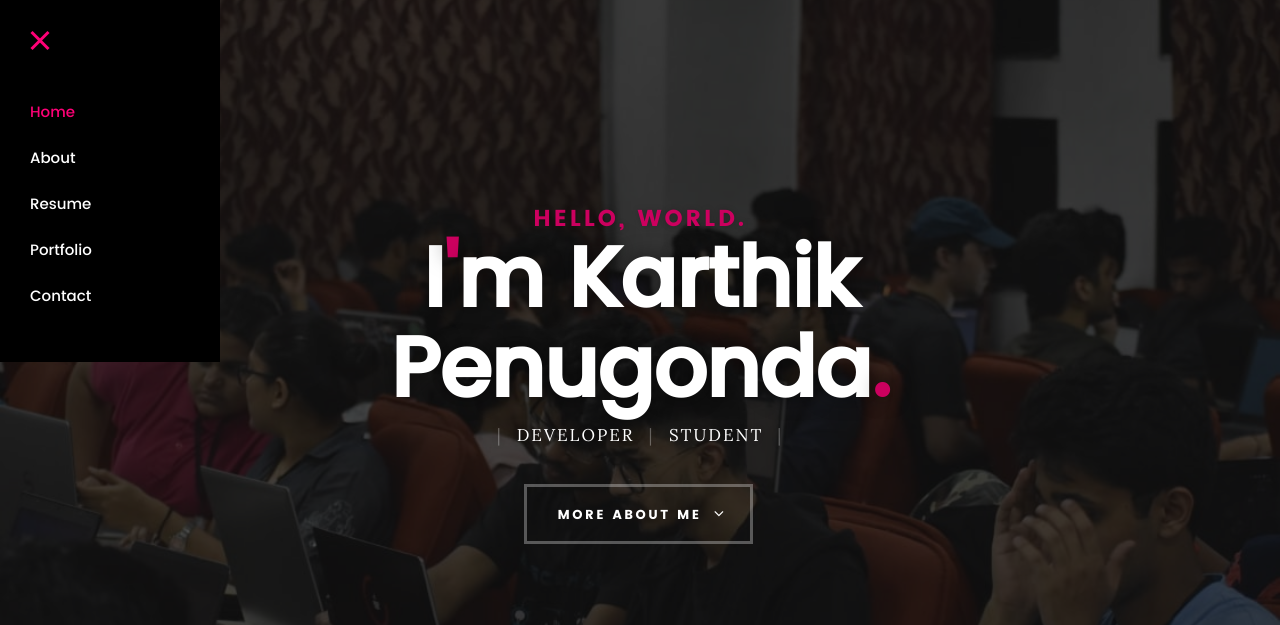
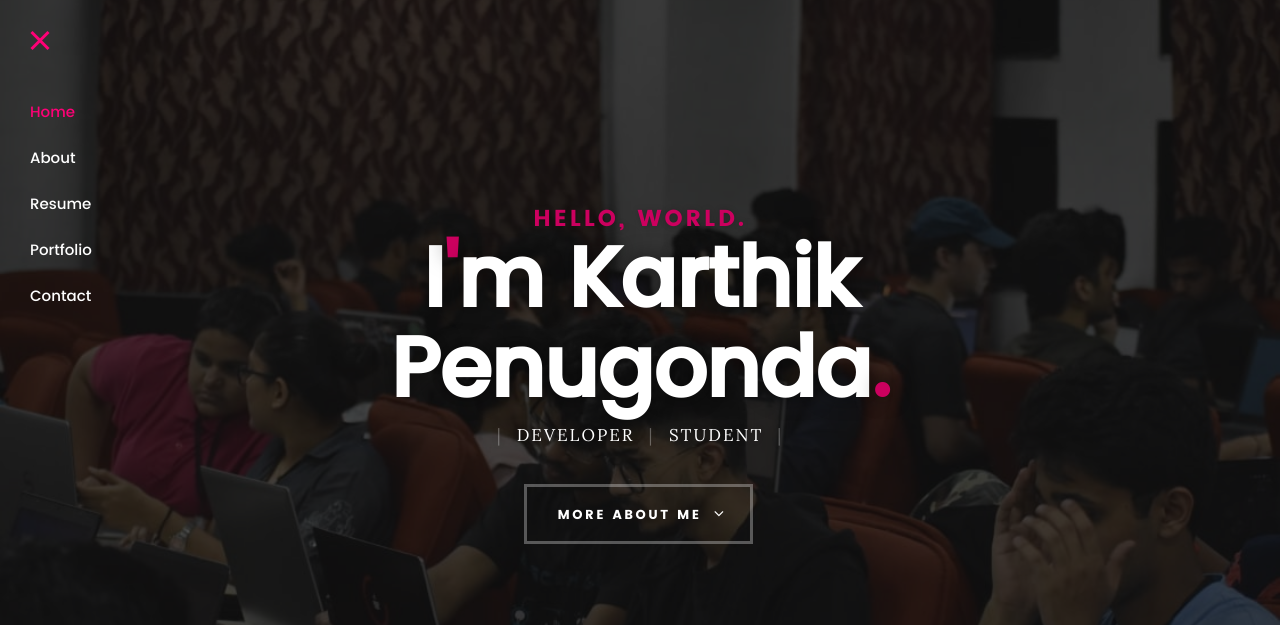
Before and after one commit to KarthikPenugonda2003/Portfolio, a plain HTML site: page index.html in a window 1280 px wide. Both pictures are taken after a click on the link "Menu". Shown: the top 625 px of the page. Drawn offline with Linux system fonts and the light colour scheme; files whose address does not match are found by name.

Commit message:
css commit

```diff
--- a/css/main.css
+++ b/css/main.css
@@ -1106,21 +1106,9 @@ header .logo {
 	margin-top: 25px;
 	position: center;
 }
-header .logo a {
-	display: block;
-	margin:0px 0px 0px 10px;
-	margin-bottom:20px;
-	border: none;
-	text-shadow:2px 2px 2px #cc005f;
-	color: white;
-	/* width: 100%; */
-	height: 100%;
-    position:relative;
-    font-family:'Comic Sans MS';
-	/* background-size: 113px 30px; */
-}
+
 header{
-	background-color: black;
+	background-color: transparent;
 	width: 220px;
 	height:66px;
 	display: inline;
@@ -1136,7 +1124,7 @@ header{
 	height: 40px;
 	margin-left: 20px;
 	margin-top: 20px;
-	display: block;
+	display:flex;
 	position: relative;
 }
 .menu-toggle span {
@@ -1196,7 +1184,7 @@ header{
 
 /* is clicked */
 .menu-toggle.is-clicked span {
-	background-color: rgba(255, 0, 119, 0);
+	background-color: transparent;
 }
 .menu-toggle.is-clicked span::before, .menu-toggle.is-clicked span::after {
 	background-color: #ff0077;
@@ -1232,7 +1220,7 @@ header{
 
 /* dropdown nav */
 .main-navigation {
-	background: #000000;
+	background: transparent;
 	padding: 24px 30px 42px;
 	margin: 0;
 	width: 100%;
--- a/index.html
+++ b/index.html
@@ -70,7 +70,7 @@
    			<a class="menu-toggle" href="#"><span>Menu</span></a>
 
 	   		<div class="logo">
-		         <a href="index.html">Karthik Penugonda</a>
+		         <a href="index.html"></a>
 		      </div>
 
 		   	<nav id="main-nav-wrap">
@@ -143,7 +143,7 @@
 
    			<div class="intro-info">
 
-   				<img src="D:\karthik\resume\karthik_photo2.jpg" alt="Karthik Penugonda Picture">
+   				<img src="images/karthik_photo2.jpg" alt="Karthik Penugonda Picture">
 
    				<p class="lead">"Lad with a <font color="#FF0077">million</font> dreams."</p>
    			</div>
```
Also changed, not shown: images/karthik_photo2.jpg (added).
